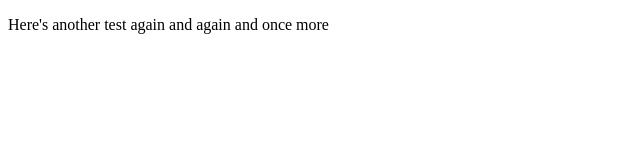
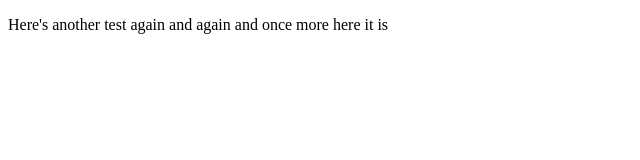
Before and after one commit to BarneyStaddon/server, a website: page public/index.html in a window 1280 px wide. Shown: the full height of the page, 0-640 px from the left. Drawn offline with Linux system fonts and the light colour scheme.

Commit message:
Test amend

```diff
--- a/public/index.html
+++ b/public/index.html
@@ -4,6 +4,6 @@
     <title>Erm hey.</title>
   </head>
   <body>
-  	<p>Here's another test again and again and once more</p>
+  	<p>Here's another test again and again and once more here it is</p>
   </body>
 </html>
```
